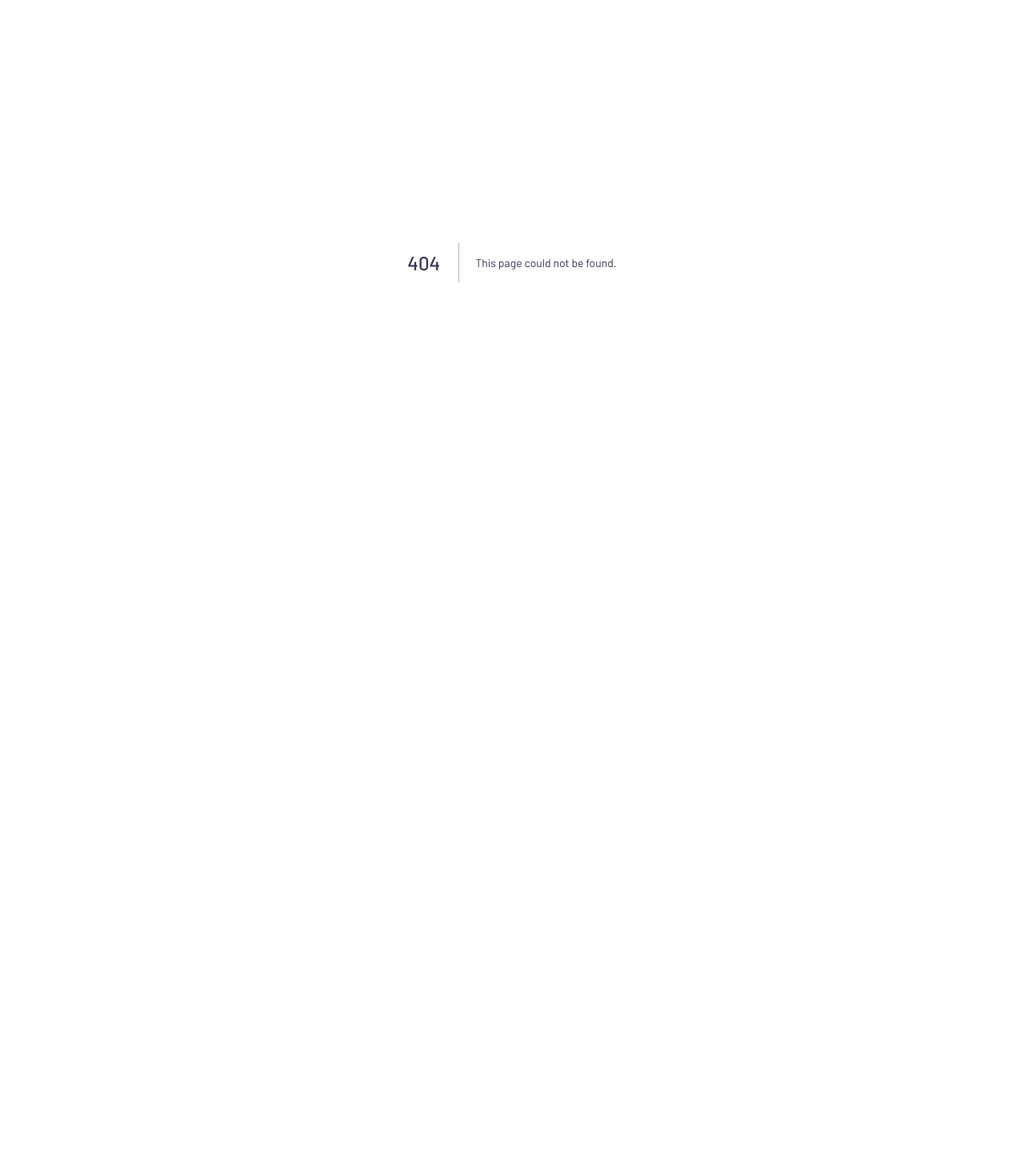
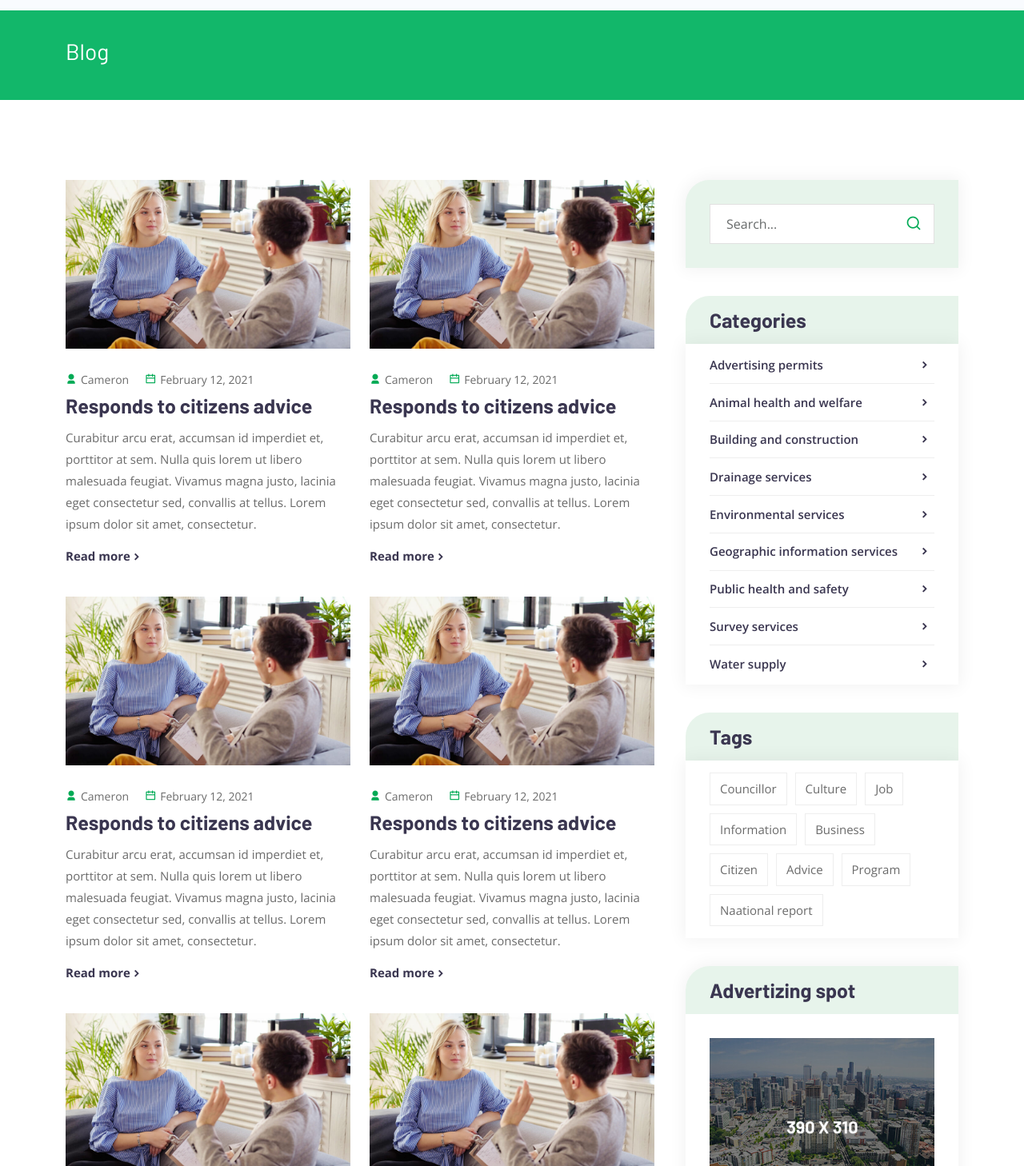
Before and after one commit to hawksworthadmin/tess-website, a Next.js app: page /publications/blog in a window 1280 px wide. Before the commit this address had no page. Shown: the part 72-1530 px from the top of the page at 80% size. Before the commit the page ends 800 px from the top, so only its background shows below. Built offline with nearby package versions, Linux system fonts and the light colour scheme.

Commit message:
added all publications

```diff
--- a/src/components/layout/Header.js
+++ b/src/components/layout/Header.js
@@ -206,7 +206,7 @@ export default function Header() {
 
 											<li className="nav-item">
 												<Link
-													href="/publications/fact-sheets"
+													href="/publications/news-letters"
 													className="nav-link"
 												>
 													News Letters
--- /dev/null
+++ b/src/components/pages/Blog/Blog.js
@@ -0,0 +1,57 @@
+import React from 'react'
+import BlogRight from './BlogRight'
+import EachBlog from './EachBlog'
+
+export default function Blog({ heading }) {
+	return (
+		<div>
+			<div
+				className="bg-1 bg-theme-"
+				style={{ height: '112px', backgroundColor: '#12B76A' }}
+			>
+				<div className="container d-flex flex-column justify-content-center h-100">
+					<h3 className="fw-400 text-white">{heading}</h3>
+				</div>
+			</div>
+			<section className="blog-post-area ptb-100">
+				<div className="container">
+					<div className="row">
+						<div className="col-lg-8">
+							<div className="row">
+								<EachBlog />
+								<EachBlog />
+								<EachBlog />
+								<EachBlog />
+								<EachBlog />
+								<EachBlog />
+							</div>
+							<br />
+							<br />
+							<div className="col-12" bis_skin_checked="1">
+								<div className="pagination-area" bis_skin_checked="1">
+									<span className="page-numbers current" aria-current="page">
+										1
+									</span>
+									<a href="#" className="page-numbers">
+										2
+									</a>
+									<a href="#" className="page-numbers">
+										3
+									</a>
+
+									<a href="#" className="next page-numbers">
+										<i className="ri-arrow-right-line"></i>
+									</a>
+								</div>
+							</div>
+						</div>
+
+						<div className="col-lg-4">
+							<BlogRight />
+						</div>
+					</div>
+				</div>
+			</section>
+		</div>
+	)
+}
--- /dev/null
+++ b/src/components/pages/Blog/BlogRight.js
@@ -0,0 +1,132 @@
+import React from 'react'
+
+export default function BlogRight() {
+	return (
+		<div bis_skin_checked="1">
+			<div class="widget-sidebar pl-15" bis_skin_checked="1">
+				<div class="sidebar-widget search" bis_skin_checked="1">
+					<form class="search-form">
+						<input
+							class="form-control"
+							name="search"
+							placeholder="Search..."
+							type="text"
+							fdprocessedid="f3b8qk"
+						/>
+						<button class="search-button" type="submit" fdprocessedid="5xtkv">
+							<i class="ri-search-line"></i>
+						</button>
+					</form>
+				</div>
+
+				<div class="sidebar-widget categories" bis_skin_checked="1">
+					<h3>Categories</h3>
+
+					<ul>
+						<li>
+							<a href="#">
+								Advertising permits
+								<i class="ri-arrow-right-s-line"></i>
+							</a>
+						</li>
+						<li>
+							<a href="#">
+								Animal health and welfare
+								<i class="ri-arrow-right-s-line"></i>
+							</a>
+						</li>
+						<li>
+							<a href="#">
+								Building and construction
+								<i class="ri-arrow-right-s-line"></i>
+							</a>
+						</li>
+						<li>
+							<a href="#">
+								Drainage services
+								<i class="ri-arrow-right-s-line"></i>
+							</a>
+						</li>
+						<li>
+							<a href="#">
+								Environmental services
+								<i class="ri-arrow-right-s-line"></i>
+							</a>
+						</li>
+						<li>
+							<a href="#">
+								Geographic information services
+								<i class="ri-arrow-right-s-line"></i>
+							</a>
+						</li>
+						<li>
+							<a href="#">
+								Public health and safety
+								<i class="ri-arrow-right-s-line"></i>
+							</a>
+						</li>
+						<li>
+							<a href="#">
+								Survey services
+								<i class="ri-arrow-right-s-line"></i>
+							</a>
+						</li>
+						<li>
+							<a href="#">
+								Water supply
+								<i class="ri-arrow-right-s-line"></i>
+							</a>
+						</li>
+					</ul>
+				</div>
+
+				<div class="sidebar-widget tags" bis_skin_checked="1">
+					<h3>Tags</h3>
+
+					<ul>
+						<li>
+							<a href="#">Councillor</a>
+						</li>
+						<li>
+							<a href="#">Culture</a>
+						</li>
+						<li>
+							<a href="#">Job</a>
+						</li>
+						<li>
+							<a href="#">Information</a>
+						</li>
+						<li>
+							<a href="#">Business</a>
+						</li>
+						<li>
+							<a href="#">Citizen</a>
+						</li>
+						<li>
+							<a href="#">Advice</a>
+						</li>
+						<li>
+							<a href="#">Program</a>
+						</li>
+						<li>
+							<a href="#">Naational report</a>
+						</li>
+					</ul>
+				</div>
+
+				<div class="sidebar-widget advertizing" bis_skin_checked="1">
+					<h3>Advertizing spot</h3>
+
+					<div class="advertizing-img" bis_skin_checked="1">
+						<a href="#">
+							<img
+								src="/assets/images/blog-details/advertizing.jpg"
+								alt="Image"
+							/>
+						</a>
+					</div>
+				</div>
+			</div>
+		</div>
+	)
+}
--- /dev/null
+++ b/src/components/pages/Blog/EachBlog.jsx
@@ -0,0 +1,41 @@
+import React from 'react'
+
+export default function EachBlog() {
+	return (
+		<div className="col-lg-6 col-md-6" bis_skin_checked="1">
+			<div className="single-blog-box" bis_skin_checked="1">
+				<a href="blog-details.html">
+					<img src="/assets/images/blog/blog-1.jpg" alt="Images" />
+				</a>
+
+				<div className="blog-content" bis_skin_checked="1">
+					<ul>
+						<li>
+							<a href="#">
+								<i className="ri-user-3-fill"></i>
+								Cameron
+							</a>
+						</li>
+						<li>
+							<i className="ri-calendar-line"></i>
+							February 12, 2021
+						</li>
+					</ul>
+					<h3>
+						<a href="blog-details.html">Responds to citizens advice</a>
+					</h3>
+					<p>
+						Curabitur arcu erat, accumsan id imperdiet et, porttitor at sem.
+						Nulla quis lorem ut libero malesuada feugiat. Vivamus magna justo,
+						lacinia eget consectetur sed, convallis at tellus. Lorem ipsum dolor
+						sit amet, consectetur.
+					</p>
+					<a href="blog-details.html" className="read-more">
+						Read more
+						<i className="ri-arrow-right-s-line"></i>
+					</a>
+				</div>
+			</div>
+		</div>
+	)
+}
--- /dev/null
+++ b/src/pages/publications/blog/index.js
@@ -0,0 +1,11 @@
+import Layout from '@/components/layout/Layout'
+import Blog from '@/components/pages/Blog/Blog'
+import React from 'react'
+
+export default function index() {
+  return (
+    <Layout>
+        <Blog heading={'Blog'} />
+    </Layout>
+  )
+}
--- /dev/null
+++ b/src/pages/publications/fact-sheets.js
@@ -0,0 +1,11 @@
+import Layout from '@/components/layout/Layout'
+import Blog from '@/components/pages/Blog/Blog'
+import React from 'react'
+
+export default function FactSheet() {
+  return (
+    <Layout>
+        <Blog heading={'Fact Sheets'} />
+    </Layout>
+  )
+}
--- /dev/null
+++ b/src/pages/publications/news-letters.js
@@ -0,0 +1,11 @@
+import Layout from '@/components/layout/Layout'
+import Blog from '@/components/pages/Blog/Blog'
+import React from 'react'
+
+export default function NewsLetters() {
+  return (
+    <Layout >
+        <Blog heading={'New Letters'} />
+    </Layout>
+  )
+}
--- /dev/null
+++ b/src/pages/publications/reports.js
@@ -0,0 +1,11 @@
+import Layout from '@/components/layout/Layout'
+import Blog from '@/components/pages/Blog/Blog'
+import React from 'react'
+
+export default function Reports() {
+  return (
+    <Layout>
+        <Blog heading={'Reports'} />
+    </Layout>
+  )
+}
```
